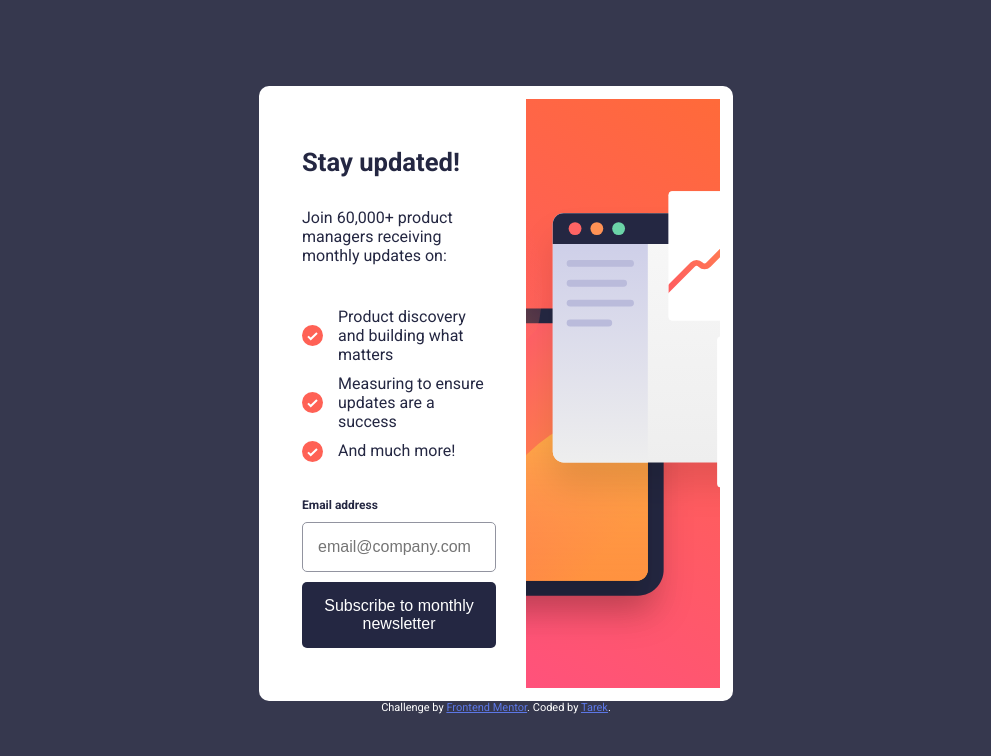
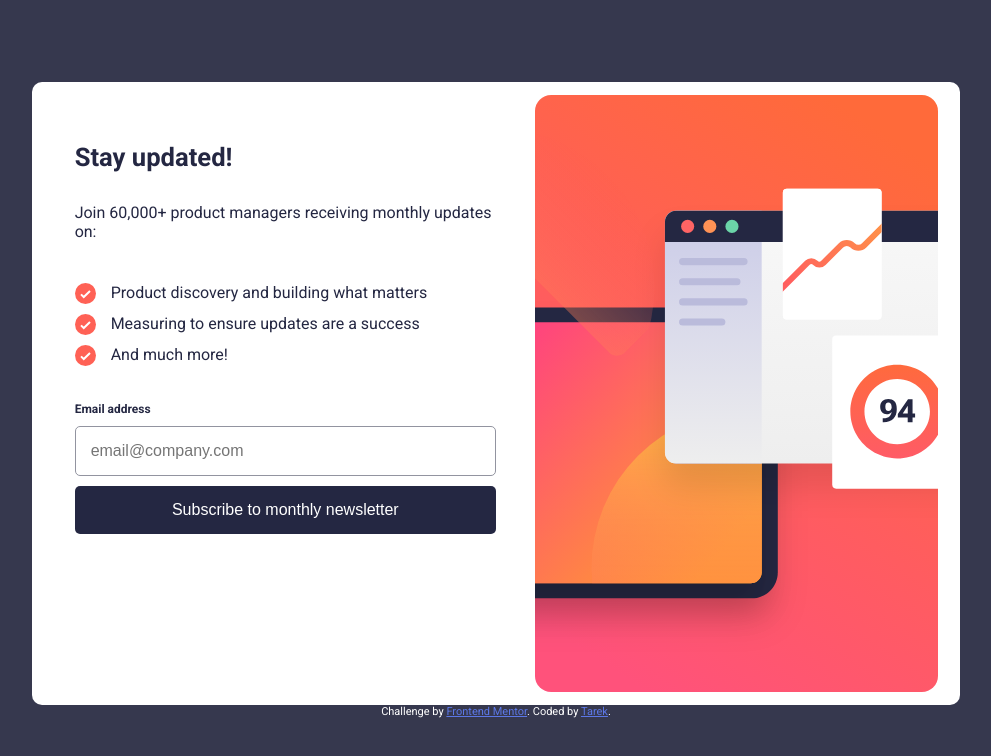
Before and after one commit to tarekul/newsletter-sign-up-with-success-message, a plain HTML site: page index.html in a window 1280 px wide. Shown: the whole page, without its empty margins (144-1135 px from the left). Drawn offline with Linux system fonts and the light colour scheme.

Commit message:
add readme details

```diff
--- a/styles.css
+++ b/styles.css
@@ -22,7 +22,7 @@ body {
 .main {
     display: flex;
     flex-direction: row;
-    max-width: 35%;
+    max-width: 80%;
     margin: 0 auto;
     background-color: var(--white);
     border-radius: 10px;
```
Also changed, not shown: 1 other file.
